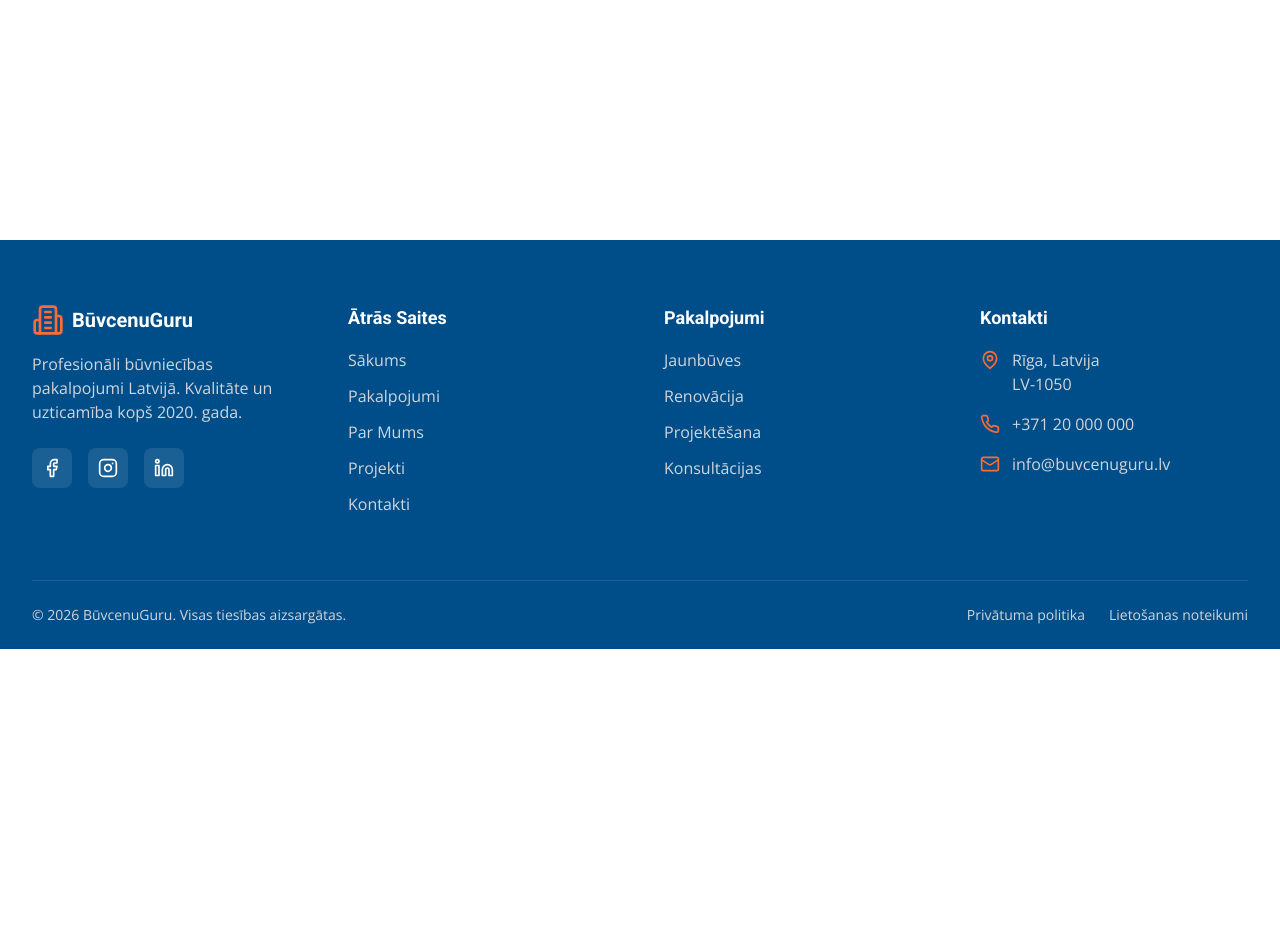
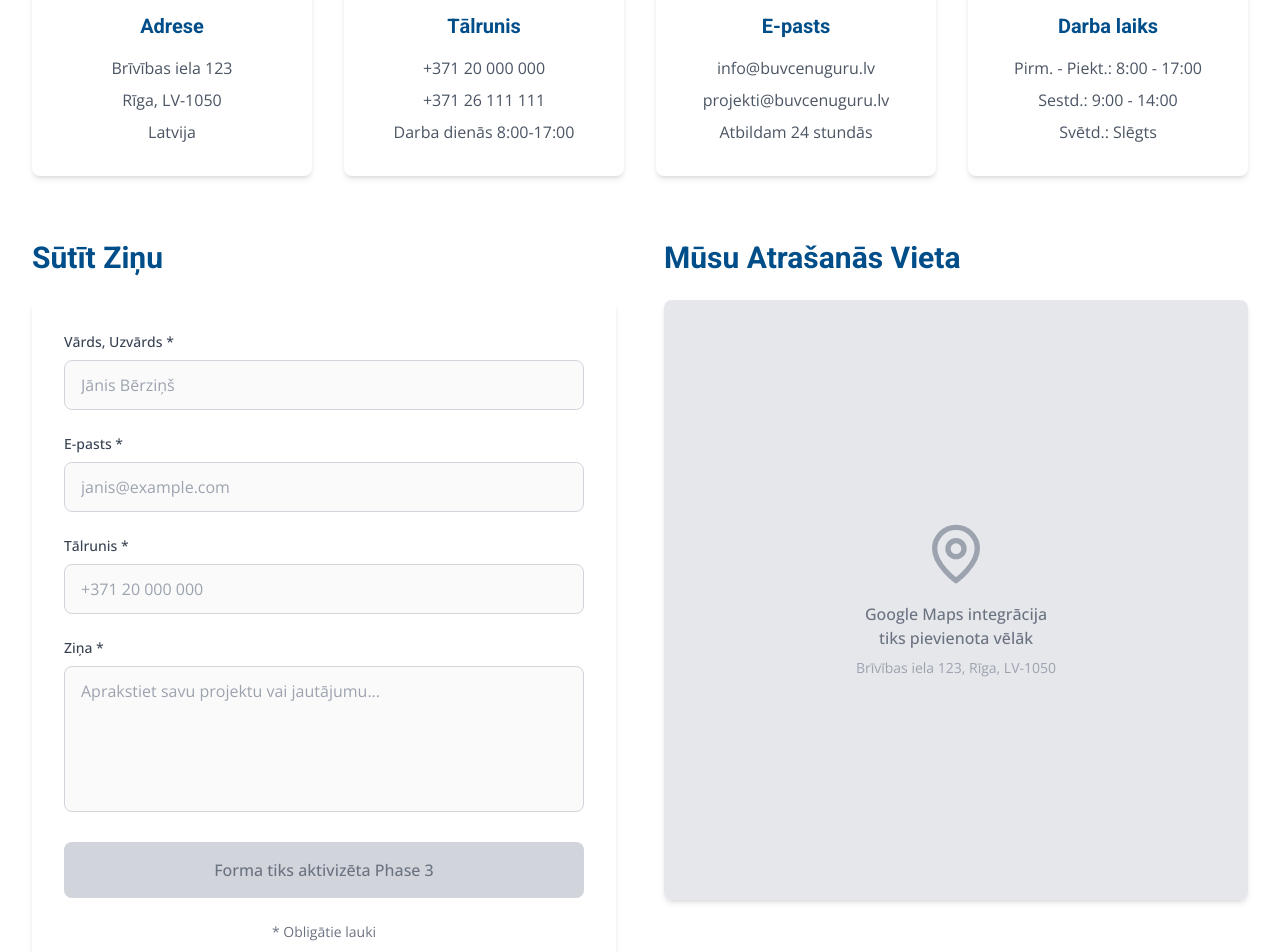
Before and after one commit to ojayWillow/construction-frontend, a Next.js app: page /contact in a window 1280 px wide. Before the commit this address had no page. Shown: the part 640-1592 px from the top of the page. Before the commit the page ends 1289 px from the top, so only its background shows below. Built offline with nearby package versions, Linux system fonts and the light colour scheme.

Commit message:
Phase 2.7: Create Contact page with info and form placeholder

```diff
--- /dev/null
+++ b/app/contact/page.tsx
@@ -0,0 +1,212 @@
+import { Section } from '@/components/ui/Section';
+import { Card, CardHeader, CardTitle, CardContent } from '@/components/ui/Card';
+import { MapPin, Phone, Mail, Clock } from 'lucide-react';
+import type { Metadata } from 'next';
+
+export const metadata: Metadata = {
+  title: 'Kontakti - BūvcenuGuru',
+  description: 'Sazinieties ar BūvcenuGuru - telefons, e-pasts, adrese un darba laiks.',
+};
+
+export default function ContactPage() {
+  const contactInfo = [
+    {
+      icon: MapPin,
+      title: 'Adrese',
+      details: [
+        'Brīvības iela 123',
+        'Rīga, LV-1050',
+        'Latvija'
+      ]
+    },
+    {
+      icon: Phone,
+      title: 'Tālrunis',
+      details: [
+        '+371 20 000 000',
+        '+371 26 111 111',
+        'Darba dienās 8:00-17:00'
+      ]
+    },
+    {
+      icon: Mail,
+      title: 'E-pasts',
+      details: [
+        'info@buvcenuguru.lv',
+        'projekti@buvcenuguru.lv',
+        'Atbildam 24 stundās'
+      ]
+    },
+    {
+      icon: Clock,
+      title: 'Darba laiks',
+      details: [
+        'Pirm. - Piekt.: 8:00 - 17:00',
+        'Sestd.: 9:00 - 14:00',
+        'Svētd.: Slēgts'
+      ]
+    },
+  ];
+
+  return (
+    <main>
+      {/* Hero Section */}
+      <Section background="gradient" padding="lg">
+        <div className="max-w-3xl mx-auto text-center">
+          <h1 className="mb-6 text-white">Sazinieties ar Mums</h1>
+          <p className="text-xl text-gray-100">
+            Mēs vienmēr priecājamies sadzirdēt no jums! Uzdodiet jautājumu vai pieprasiet cenu piedāvājumu.
+          </p>
+        </div>
+      </Section>
+
+      {/* Contact Info Cards */}
+      <Section background="white" padding="xl">
+        <div className="grid grid-cols-1 md:grid-cols-2 lg:grid-cols-4 gap-8 mb-16">
+          {contactInfo.map((info, index) => {
+            const Icon = info.icon;
+            return (
+              <Card key={index} padding="lg" className="text-center">
+                <CardHeader>
+                  <div className="w-16 h-16 bg-primary rounded-lg flex items-center justify-center mx-auto mb-4">
+                    <Icon className="w-8 h-8 text-white" />
+                  </div>
+                  <CardTitle className="text-xl mb-4">{info.title}</CardTitle>
+                </CardHeader>
+                <CardContent>
+                  <div className="space-y-2 text-gray-600">
+                    {info.details.map((detail, idx) => (
+                      <p key={idx}>{detail}</p>
+                    ))}
+                  </div>
+                </CardContent>
+              </Card>
+            );
+          })}
+        </div>
+
+        {/* Contact Form and Map Grid */}
+        <div className="grid grid-cols-1 lg:grid-cols-2 gap-12">
+          {/* Contact Form Placeholder */}
+          <div>
+            <h2 className="text-3xl font-bold text-secondary mb-6">Sūtīt Ziņu</h2>
+            <Card padding="lg">
+              <CardContent>
+                <div className="space-y-6">
+                  {/* Name Field */}
+                  <div>
+                    <label className="block text-sm font-medium text-gray-700 mb-2">
+                      Vārds, Uzvārds *
+                    </label>
+                    <input
+                      type="text"
+                      placeholder="Jānis Bērziņš"
+                      className="w-full px-4 py-3 border border-gray-300 rounded-lg focus:outline-none focus:ring-2 focus:ring-primary focus:border-transparent"
+                      disabled
+                    />
+                  </div>
+
+                  {/* Email Field */}
+                  <div>
+                    <label className="block text-sm font-medium text-gray-700 mb-2">
+                      E-pasts *
+                    </label>
+                    <input
+                      type="email"
+                      placeholder="janis@example.com"
+                      className="w-full px-4 py-3 border border-gray-300 rounded-lg focus:outline-none focus:ring-2 focus:ring-primary focus:border-transparent"
+                      disabled
+                    />
+                  </div>
+
+                  {/* Phone Field */}
+                  <div>
+                    <label className="block text-sm font-medium text-gray-700 mb-2">
+                      Tālrunis *
+                    </label>
+                    <input
+                      type="tel"
+                      placeholder="+371 20 000 000"
+                      className="w-full px-4 py-3 border border-gray-300 rounded-lg focus:outline-none focus:ring-2 focus:ring-primary focus:border-transparent"
+                      disabled
+                    />
+                  </div>
+
+                  {/* Message Field */}
+                  <div>
+                    <label className="block text-sm font-medium text-gray-700 mb-2">
+                      Ziņa *
+                    </label>
+                    <textarea
+                      placeholder="Aprakstiet savu projektu vai jautājumu..."
+                      rows={5}
+                      className="w-full px-4 py-3 border border-gray-300 rounded-lg focus:outline-none focus:ring-2 focus:ring-primary focus:border-transparent resize-none"
+                      disabled
+                    />
+                  </div>
+
+                  {/* Submit Button Placeholder */}
+                  <button
+                    disabled
+                    className="w-full bg-gray-300 text-gray-500 px-8 py-4 rounded-lg font-medium cursor-not-allowed"
+                  >
+                    Forma tiks aktivizēta Phase 3
+                  </button>
+
+                  <p className="text-sm text-gray-500 text-center">
+                    * Obligātie lauki
+                  </p>
+                </div>
+              </CardContent>
+            </Card>
+          </div>
+
+          {/* Map Placeholder */}
+          <div>
+            <h2 className="text-3xl font-bold text-secondary mb-6">Mūsu Atrašanās Vieta</h2>
+            <Card padding="none" className="overflow-hidden h-[600px]">
+              <div className="w-full h-full bg-gray-200 flex items-center justify-center">
+                <div className="text-center p-8">
+                  <MapPin className="w-16 h-16 text-gray-400 mx-auto mb-4" />
+                  <p className="text-gray-500 font-medium">
+                    Google Maps integrācija<br />
+                    tiks pievienota vēlāk
+                  </p>
+                  <p className="text-sm text-gray-400 mt-2">
+                    Brīvības iela 123, Rīga, LV-1050
+                  </p>
+                </div>
+              </div>
+            </Card>
+          </div>
+        </div>
+      </Section>
+
+      {/* Alternative Contact Section */}
+      <Section background="gray" padding="xl">
+        <div className="max-w-3xl mx-auto text-center">
+          <h2 className="mb-6 text-secondary">Vēlaties sarunāt tikšanos?</h2>
+          <p className="text-xl text-gray-600 mb-8">
+            Zvaniet mums tieši vai rakstiet e-pastu, un mēs sazināsimies ar jums 24 stundu laikā!
+          </p>
+          <div className="flex flex-col sm:flex-row gap-4 justify-center">
+            <a
+              href="tel:+37120000000"
+              className="inline-flex items-center justify-center gap-2 px-8 py-4 bg-primary text-white rounded-lg font-medium hover:bg-primary-600 transition-colors"
+            >
+              <Phone className="w-5 h-5" />
+              +371 20 000 000
+            </a>
+            <a
+              href="mailto:info@buvcenuguru.lv"
+              className="inline-flex items-center justify-center gap-2 px-8 py-4 bg-secondary text-white rounded-lg font-medium hover:bg-secondary-600 transition-colors"
+            >
+              <Mail className="w-5 h-5" />
+              info@buvcenuguru.lv
+            </a>
+          </div>
+        </div>
+      </Section>
+    </main>
+  );
+}
```
